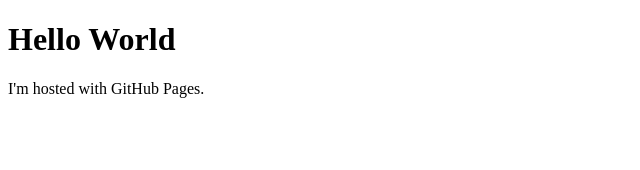
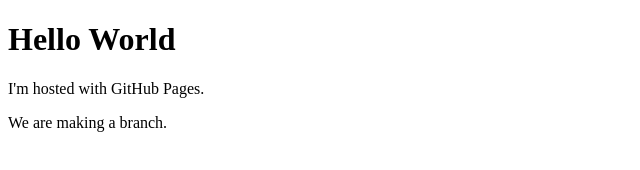
Before and after one commit to meghanmuldoon/meghanmuldoon.github.io, a plain HTML site: page index.html in a window 1280 px wide. Shown: the whole page, without its empty margins (0-640 px from the left). Drawn offline with Linux system fonts and the light colour scheme.

Commit message:
Update index.html

```diff
--- a/index.html
+++ b/index.html
@@ -3,5 +3,6 @@
 <body>
 <h1>Hello World</h1>
 <p>I'm hosted with GitHub Pages.</p>
+  <p>We are making a branch.</p>
 </body>
 </html>
```
